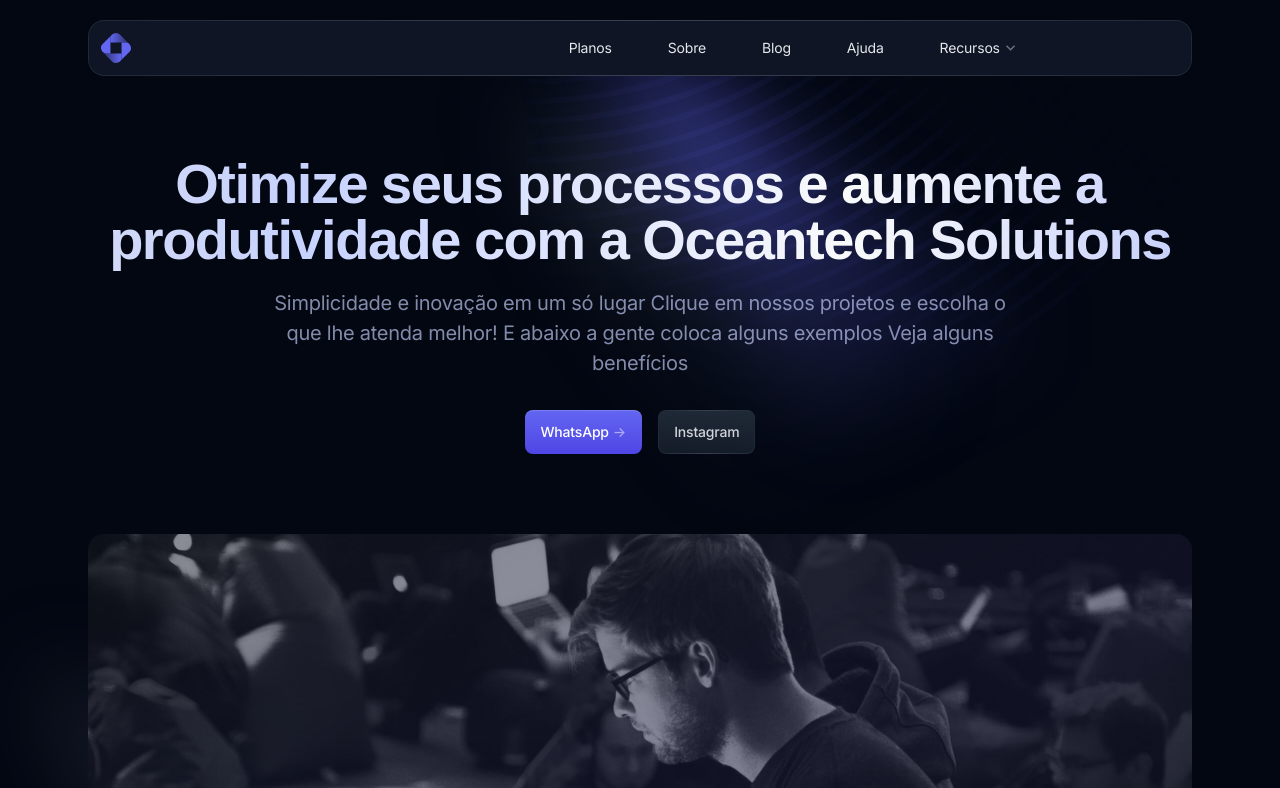
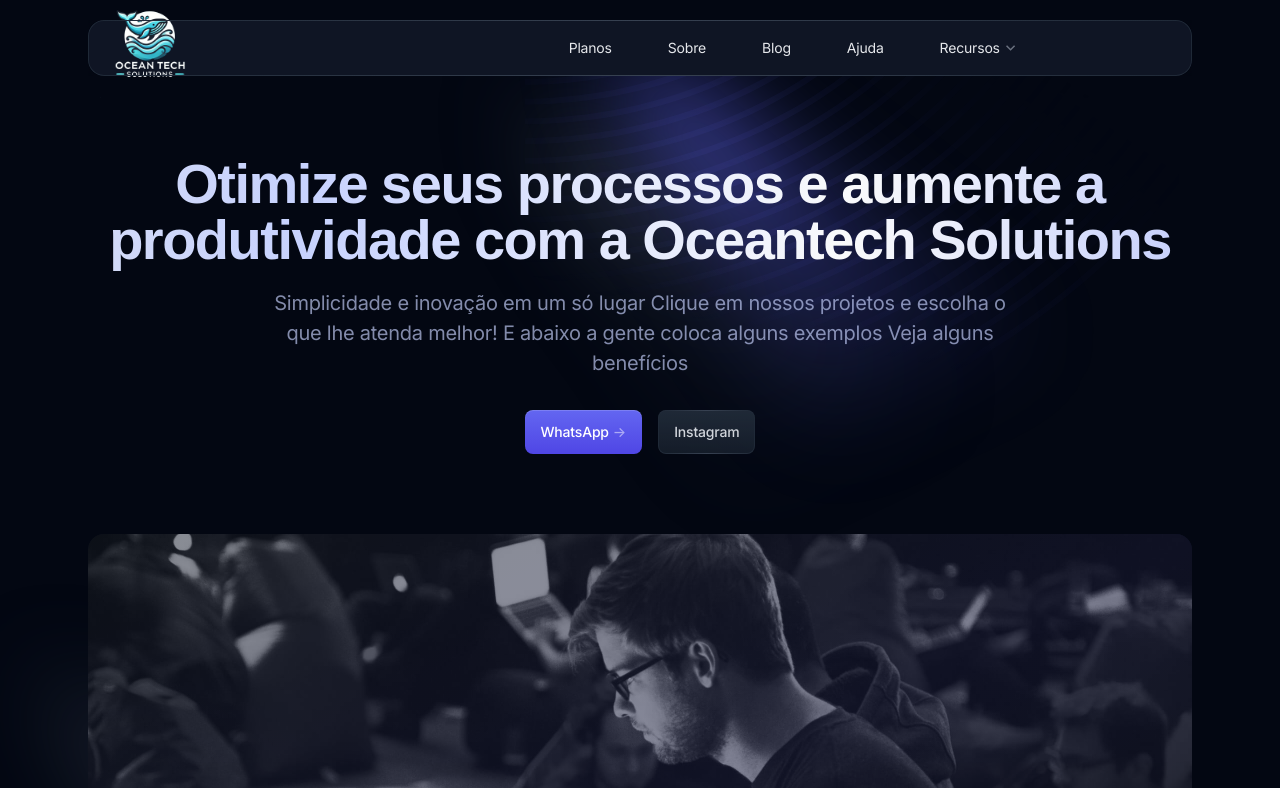
Before and after one commit to Oceanetech/Ocean, a plain HTML site: page preview.cruip.com/open-pro/index.html in a window 1280 px wide. Shown: the top 788 px of the page. Drawn offline with nearby package versions, Linux system fonts and the light colour scheme.

Commit message:
first commit

```diff
--- a/preview.cruip.com/open-pro/index.html
+++ b/preview.cruip.com/open-pro/index.html
@@ -19,7 +19,7 @@
                         <div class="cpodb cmeq7 csvh0">
                             <!-- Logo -->
                             <a class="c4sxq cynlw" href="index.html" aria-label="Cruip">
-                                <img src="images/logo.svg" width="32" height="32" alt="Open Pro">
+                                <img src="images/logo.png" width="100" height="32" alt="Open Pro">
                             </a>
                         </div>
 
@@ -1039,7 +1039,7 @@ Utilização de tecnologias modernas para garantir segurança e eficiência.
                             <div class="c7xe2">
                                 <!-- Logo -->
                                 <a class="c4sxq cynlw" href="index.html" aria-label="Cruip">
-                                    <img src="images/logo.svg" width="32" height="32" alt="Open Pro">
+                                    <img src="images/logo.png" width="100" height="32" alt="Open Pro">
                                 </a>
                             </div>
                             <div class="c3e84">
```
Also changed, not shown: preview.cruip.com/open-pro/images/logo.png (added), preview.cruip.com/open-pro/images/logo.svg (deleted).
